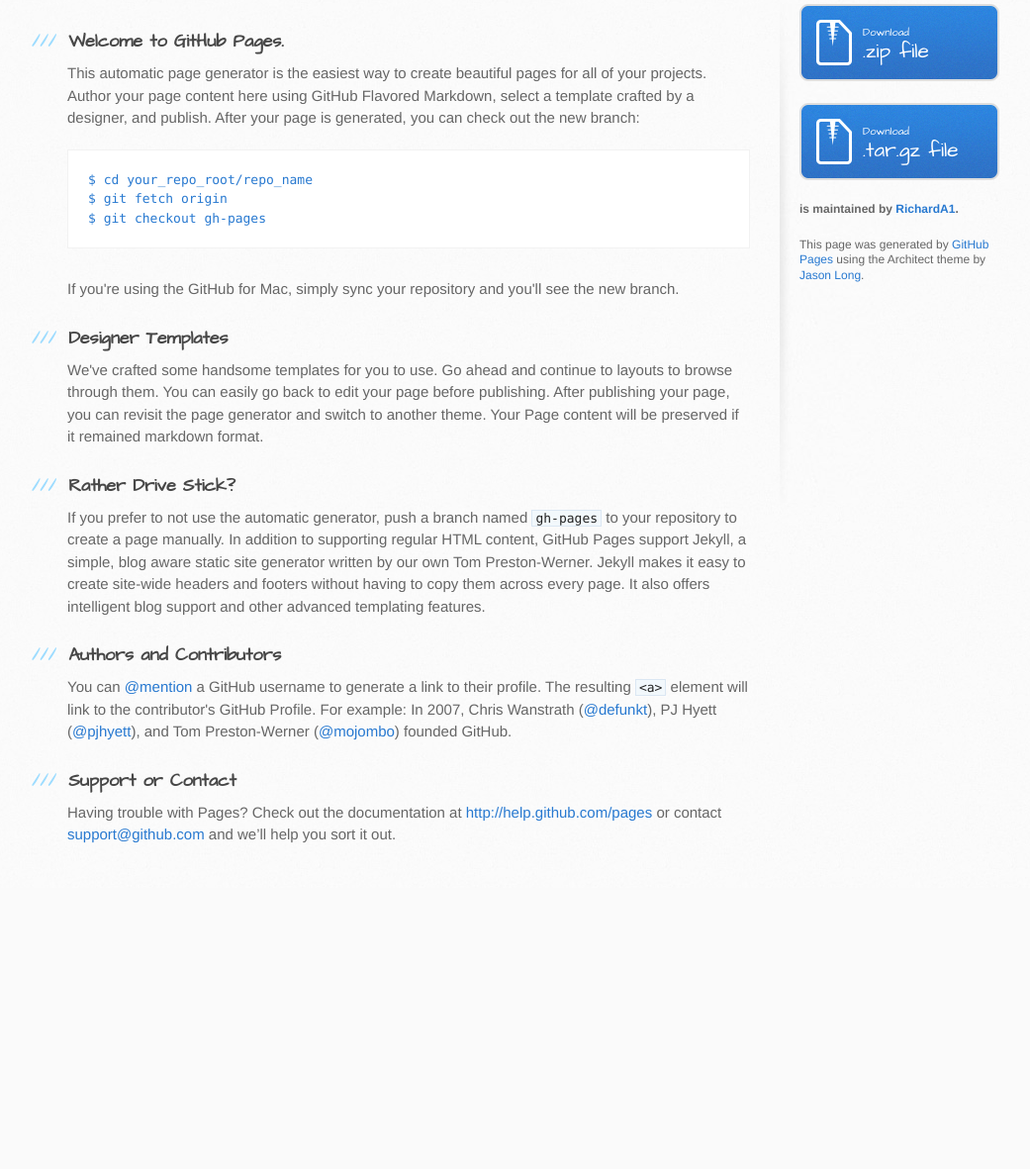
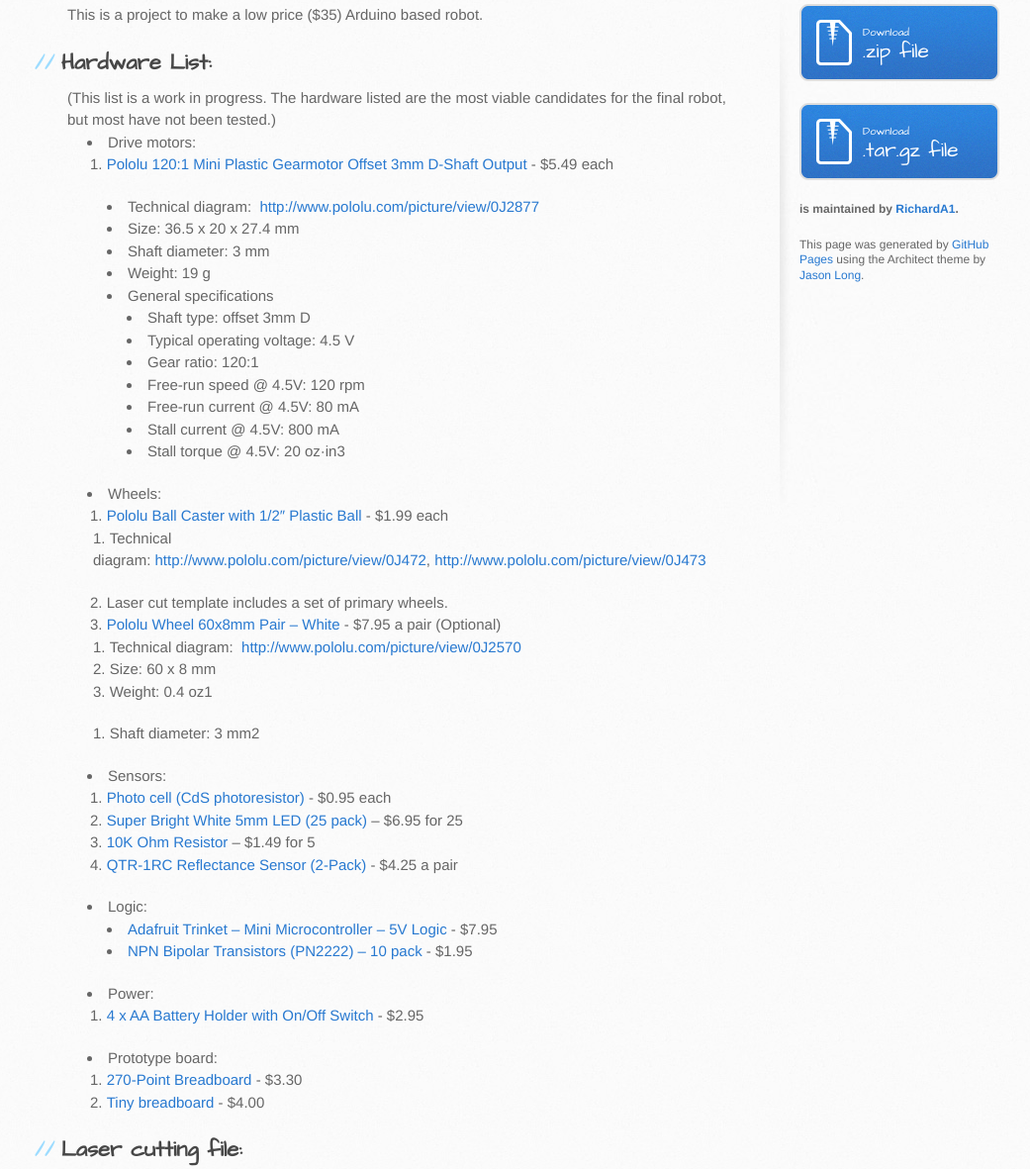
Before and after one commit to RichardA1/Low_Cost_Arduino_Robot, a plain HTML site: page index.html in a window 1280 px wide. Shown: the part 300-1481 px from the top of the page at 99% size, without its empty margins (102-1143 px from the left). Before the commit the page ends 1197 px from the top, so only its background shows below. Drawn offline with Linux system fonts and the light colour scheme.

Commit message:
Update index.html

```diff
--- a/index.html
+++ b/index.html
@@ -28,38 +28,96 @@
     <div id="content-wrapper">
       <div class="inner clearfix">
         <section id="main-content">
-          <h3>
-<a name="welcome-to-github-pages" class="anchor" href="#welcome-to-github-pages"><span class="octicon octicon-link"></span></a>Welcome to GitHub Pages.</h3>
+<p>This is a project to make a low price ($35) Arduino based robot.</p>
+<h2><strong>Hardware List:</strong></h2>
+<address>(This list is a work in progress. The hardware listed are the most viable candidates for the final robot, but most have not been tested.)</address>
+<ul>
+<li><strong>Drive motors</strong>:
+<ol>
+<li><a href="http://www.pololu.com/catalog/product/1125">Pololu 120:1 Mini Plastic Gearmotor Offset 3mm D-Shaft Output</a>&nbsp;- $5.49 each</li>
+</ol>
+<ul>
+<ul>
+<li><strong>Technical diagram:</strong> &nbsp;<a href="http://www.pololu.com/picture/view/0J2877">http://www.pololu.com/picture/view/0J2877</a></li>
+<li><strong>Size:</strong> 36.5 x 20 x 27.4 mm</li>
+<li><strong>Shaft diameter:</strong> 3 mm</li>
+<li><strong>Weight:</strong> 19 g</li>
+<li><strong>General specifications</strong>
+<ul>
+<li><strong>Shaft type:</strong> offset 3mm D</li>
+<li><strong>Typical operating voltage:</strong> 4.5 V</li>
+<li><strong>Gear ratio:</strong> 120:1</li>
+<li><strong>Free-run speed @ 4.5V:</strong> 120 rpm</li>
+<li><strong>Free-run current @ 4.5V:</strong> 80 mA</li>
+<li><strong>Stall current @ 4.5V:</strong> 800 mA</li>
+<li><strong>Stall torque @ 4.5V:</strong> 20 oz·in3</li>
+</ul>
+</li>
+</ul>
+</ul>
+</li>
+<li>Wheels:
+<ol>
+<li><a href="http://www.pololu.com/catalog/product/952" target="_blank">Pololu Ball Caster with 1/2″ Plastic Ball</a>&nbsp;- $1.99 each
+<ul>
+<li>Technical diagram:&nbsp;<a href="http://www.pololu.com/picture/view/0J472" target="_blank">http://www.pololu.com/picture/view/0J472</a>,&nbsp;<a href="http://www.pololu.com/picture/view/0J473" target="_blank">http://www.pololu.com/picture/view/0J473</a></li>
+</ul>
+</li>
+<li>Laser cut template includes a set of primary wheels.</li>
+<li><a href="http://www.pololu.com/catalog/product/1424" target="_blank">Pololu Wheel 60x8mm Pair – White</a>&nbsp;-&nbsp;$7.95 a pair (Optional)
+<ul>
+<li>Technical diagram: &nbsp;<a href="http://www.pololu.com/picture/view/0J2570" target="_blank">http://www.pololu.com/picture/view/0J2570</a></li>
+<li>Size: 60 x 8 mm</li>
+<li>Weight: 0.4 oz1</li>
+</ul>
+<ul>
+<li>Shaft diameter: 3 mm2</li>
+</ul>
+</li>
+</ol>
+</li>
+<li>Sensors:
+<ol>
+<li><a href="http://www.adafruit.com/products/161" target="_blank">Photo cell (CdS photoresistor)</a> -&nbsp;$0.95 each</li>
+<li><a href="http://www.adafruit.com/products/754" target="_blank">Super Bright White 5mm LED (25 pack)</a> – $6.95 for 25</li>
+<li><a href="http://www.radioshack.com/product/index.jsp?productId=2062347" target="_blank">10K Ohm Resistor</a> – $1.49 for 5</li>
+<li><a href="http://www.pololu.com/catalog/product/2459" target="_blank">QTR-1RC Reflectance Sensor (2-Pack)</a>&nbsp;- $4.25 a pair</li>
+</ol>
+</li>
+<li>Logic:
+<ul>
+<li><a href="http://www.adafruit.com/products/1501" target="_blank">Adafruit Trinket – Mini Microcontroller – 5V Logic</a> -&nbsp;$7.95</li>
+<li><a href="http://www.adafruit.com/products/756" target="_blank">NPN Bipolar Transistors (PN2222) – 10 pack</a> -&nbsp;$1.95</li>
+</ul>
+</li>
+<li>Power:
+<ol>
+<li><a href="http://www.adafruit.com/products/830" target="_blank">4 x AA Battery Holder with On/Off Switch</a> -&nbsp;$2.95</li>
+</ol>
+</li>
+<li>Prototype board:
+<ol>
+<li><a href="http://www.pololu.com/catalog/product/350" target="_blank">270-Point Breadboard</a>&nbsp;- $3.30</li>
+<li><a href="http://www.adafruit.com/products/65" target="_blank">Tiny breadboard</a> -&nbsp;$4.00</li>
+</ol>
+</li>
+</ul>
+<h2>Laser cutting file:</h2>
+<ul>
+<li><a href="http://www.thingiverse.com/thing:166465/">http://www.thingiverse.com/thing:166465/</a></li>
+<li>Chassis assembly:
+<ul>
+<li>
+<p></p><div id="attachment_219" style="width: 410px" class="wp-caption aligncenter"><a href="http://richardalbritton.files.wordpress.com/2013/10/arduino-robot-chassis-build.png"><img class="size-full wp-image-219" alt="How to assemble the laser cut robot chassis." src="http://richardalbritton.files.wordpress.com/2013/10/arduino-robot-chassis-build.png?w=830"></a><p class="wp-caption-text">How to assemble the laser cut robot chassis.</p></div></li>
+</ul>
+</li>
+</ul>
+<p>&nbsp;</p>
+<h2>Hardware Setup:</h2>
+<div id="attachment_217" style="width: 310px" class="wp-caption aligncenter"><a href="http://richardalbritton.files.wordpress.com/2013/10/adafruit_trinket_pins.jpg"><img class="size-medium wp-image-217" alt="A layout of the Pin capabilities to help configure wiring and programming." src="http://richardalbritton.files.wordpress.com/2013/10/adafruit_trinket_pins.jpg?w=300&amp;h=276" width="300" height="276"></a><p class="wp-caption-text">A layout of the Pin capabilities to help configure wiring and programming.</p></div>
 
-<p>This automatic page generator is the easiest way to create beautiful pages for all of your projects. Author your page content here using GitHub Flavored Markdown, select a template crafted by a designer, and publish. After your page is generated, you can check out the new branch:</p>
 
-<pre><code>$ cd your_repo_root/repo_name
-$ git fetch origin
-$ git checkout gh-pages
-</code></pre>
-
-<p>If you're using the GitHub for Mac, simply sync your repository and you'll see the new branch.</p>
-
-<h3>
-<a name="designer-templates" class="anchor" href="#designer-templates"><span class="octicon octicon-link"></span></a>Designer Templates</h3>
-
-<p>We've crafted some handsome templates for you to use. Go ahead and continue to layouts to browse through them. You can easily go back to edit your page before publishing. After publishing your page, you can revisit the page generator and switch to another theme. Your Page content will be preserved if it remained markdown format.</p>
-
-<h3>
-<a name="rather-drive-stick" class="anchor" href="#rather-drive-stick"><span class="octicon octicon-link"></span></a>Rather Drive Stick?</h3>
-
-<p>If you prefer to not use the automatic generator, push a branch named <code>gh-pages</code> to your repository to create a page manually. In addition to supporting regular HTML content, GitHub Pages support Jekyll, a simple, blog aware static site generator written by our own Tom Preston-Werner. Jekyll makes it easy to create site-wide headers and footers without having to copy them across every page. It also offers intelligent blog support and other advanced templating features.</p>
-
-<h3>
-<a name="authors-and-contributors" class="anchor" href="#authors-and-contributors"><span class="octicon octicon-link"></span></a>Authors and Contributors</h3>
-
-<p>You can <a href="https://github.com/blog/821" class="user-mention">@mention</a> a GitHub username to generate a link to their profile. The resulting <code>&lt;a&gt;</code> element will link to the contributor's GitHub Profile. For example: In 2007, Chris Wanstrath (<a href="https://github.com/defunkt" class="user-mention">@defunkt</a>), PJ Hyett (<a href="https://github.com/pjhyett" class="user-mention">@pjhyett</a>), and Tom Preston-Werner (<a href="https://github.com/mojombo" class="user-mention">@mojombo</a>) founded GitHub.</p>
-
-<h3>
-<a name="support-or-contact" class="anchor" href="#support-or-contact"><span class="octicon octicon-link"></span></a>Support or Contact</h3>
-
-<p>Having trouble with Pages? Check out the documentation at <a href="http://help.github.com/pages">http://help.github.com/pages</a> or contact <a href="mailto:support@github.com">support@github.com</a> and we’ll help you sort it out.</p>
-        </section>
+</section>
 
         <aside id="sidebar">
           <a href="https://github.com/RichardA1/Arduino_35-dollar_Robot/zipball/master" class="button">
```
